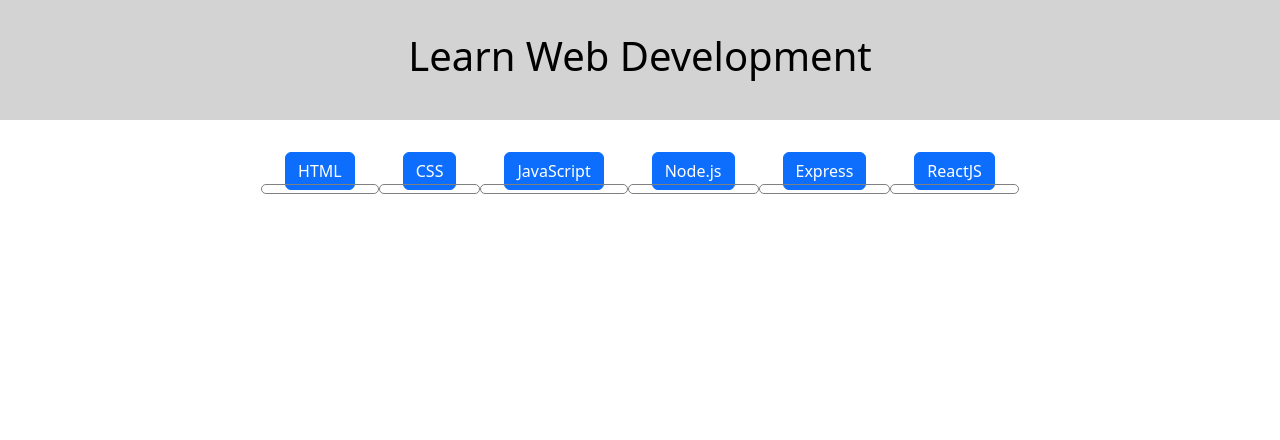
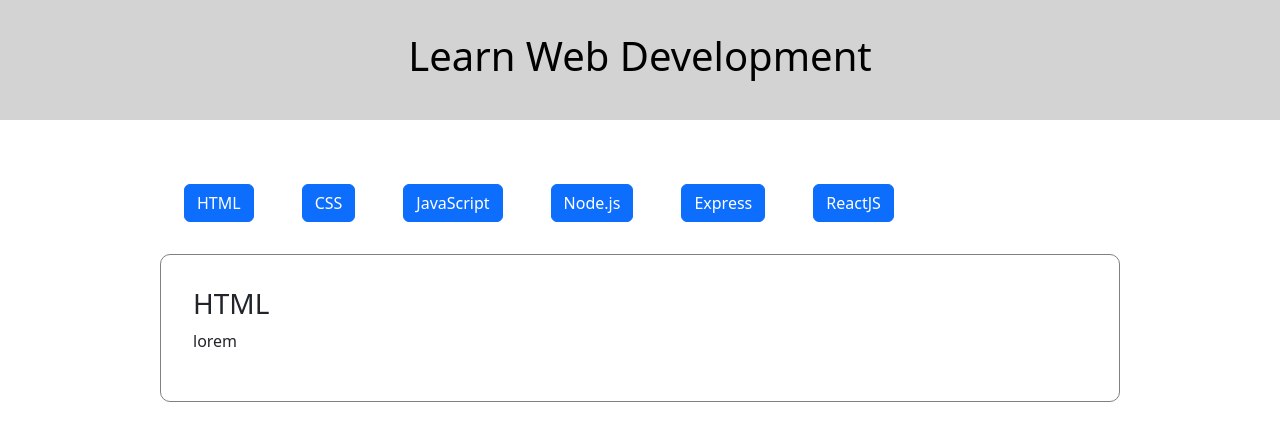
Before and after one commit to leonardopalluzzi/react-use-state, a React (Vite) app: page / in a window 1280 px wide. Shown: the top 440 px of the page. Built offline with nearby package versions, Linux system fonts and the light colour scheme.

Commit message:
fix components structure

```diff
--- a/src/components/Main.jsx
+++ b/src/components/Main.jsx
@@ -1,58 +1,54 @@
 import { useState } from 'react'
 import Tab from './Tab'
+import TabContent from './TabContent';
 
 export default function Main() {
-    const [openFlag, setOpenFlag] = useState(0);
+    const [openFlag, setOpenFlag] = useState(1);
     const tabs = [
         {
             id: 1,
             title: 'HTML',
-            content: 'lorem'
+            content: 'lorem',
+            error: 'Seleziona un Tab'
         },
         {
             id: 2,
             title: 'CSS',
-            content: 'lorem'
+            content: 'lorem',
+            error: 'Seleziona un Tab'
         },
         {
             id: 3,
             title: 'JavaScript',
-            content: 'lorem'
+            content: 'lorem',
+            error: 'Seleziona un Tab'
         },
         {
             id: 4,
             title: 'Node.js',
-            content: 'lorem'
+            content: 'lorem',
+            error: 'Seleziona un Tab'
         },
         {
             id: 5,
             title: 'Express',
-            content: 'lorem'
+            content: 'lorem',
+            error: 'Seleziona un Tab'
         },
         {
             id: 6,
             title: 'ReactJS',
-            content: 'lorem'
+            content: 'lorem',
+            error: 'Seleziona un Tab'
         }
     ]
 
     return (
-        <div className="container">
-
-            {tabs.map(item => (
-
-                <Tab Tab
-                    key={item.id}
-                    title={item.title}
-                    openFlag={openFlag === item.id}
-                    handleOpenFlag={() => setOpenFlag(openFlag === item.id ? 0 : item.id)}
-                >
-                    <p>{item.content}</p>
-                </Tab>
-            ))
-            }
-            {/* <Tab title={'HTML'} ><p>Lorem ipsum dolor sit, amet consectetur adipisicing elit. Explicabo, accusamus?</p></Tab> */}
-        </div >
-
+        <>
+            <div className="container">
+                <Tab data={tabs} setOpenFlag={setOpenFlag} openFlag={openFlag} />
+                <TabContent data={tabs} openFlag={openFlag} />
+            </div >
+        </>
     )
 }
--- a/src/components/Tab.jsx
+++ b/src/components/Tab.jsx
@@ -1,16 +1,21 @@
 import TabContent from './TabContent'
 
-export default function Tab({ title, children, openFlag, handleOpenFlag }) {
+export default function Tab({ openFlag, data, setOpenFlag }) {
 
     return (
-        <div className="tab">
-            <button onClick={handleOpenFlag}
-                className="btn btn-primary mx-4">{title}</button>
-            <div>
-                <TabContent openFlag={openFlag} title={title} content={children} />
+        <>
+            <div className="btn_container">
+                {data.map(item => (
+                    <button
+                        onClick={() => setOpenFlag(openFlag === item.id ? 0 : item.id)}
+                        key={item.id}
+                        className="btn btn-primary mx-4">
+                        {item.title}
+                    </button>
+                ))}
             </div>
+        </>
 
-        </div>
 
     )
 }
--- a/src/components/TabContent.jsx
+++ b/src/components/TabContent.jsx
@@ -1,10 +1,13 @@
-export default function TabContent({ title, content, openFlag }) {
-    console.log(openFlag);
+export default function TabContent({ data, openFlag }) {
 
     return (
         <div className="tab_content">
-            <h3>{openFlag && title}</h3>
-            {openFlag && content}
+            {data.map(item => (
+                <div>
+                    <h3>{openFlag === item.id ? item.title : ''}</h3>
+                    <p>{openFlag === item.id ? item.content : ''}</p>
+                </div>
+            ))}
         </div>
     )
 }
--- a/src/index.css
+++ b/src/index.css
@@ -9,9 +9,7 @@
 .container {
   width: 80%;
   margin: auto;
-  text-align: center;
-  display: flex;
-  justify-content: center;
+  padding: 2rem;
 }
 
 
@@ -29,7 +27,8 @@
 }
 
 .tab {
-  position: relative;
+
+  width: 100%;
 }
 
 .tab_content {
@@ -37,7 +36,6 @@
   border-radius: 10px;
   margin-top: 2rem;
   width: 100%;
-  position: absolute;
-  top: 0;
-  left: 0;
+  padding: 2rem;
+
 }
```
